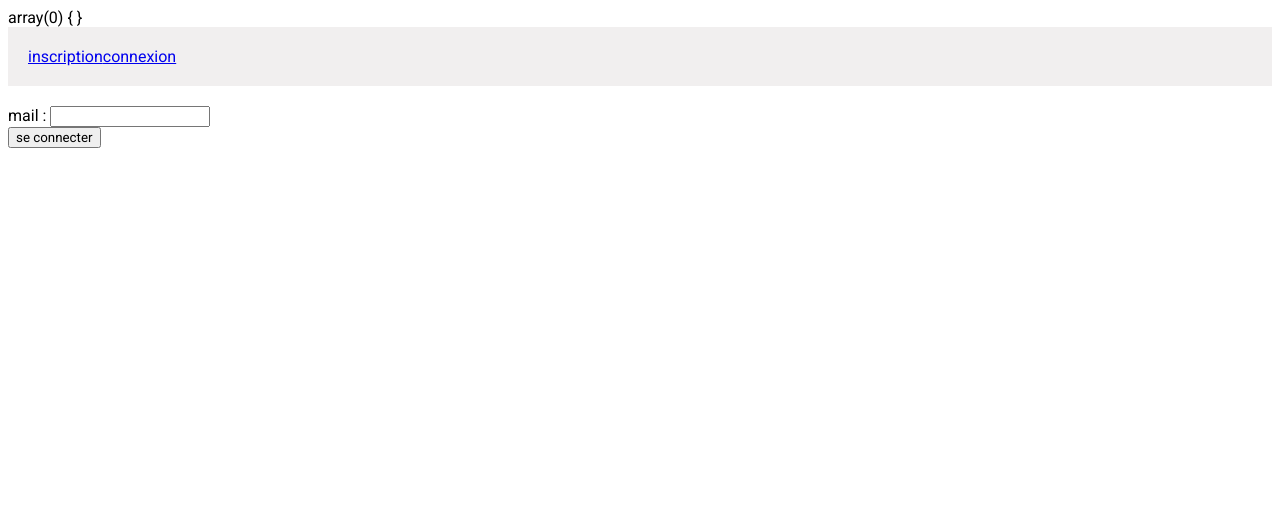
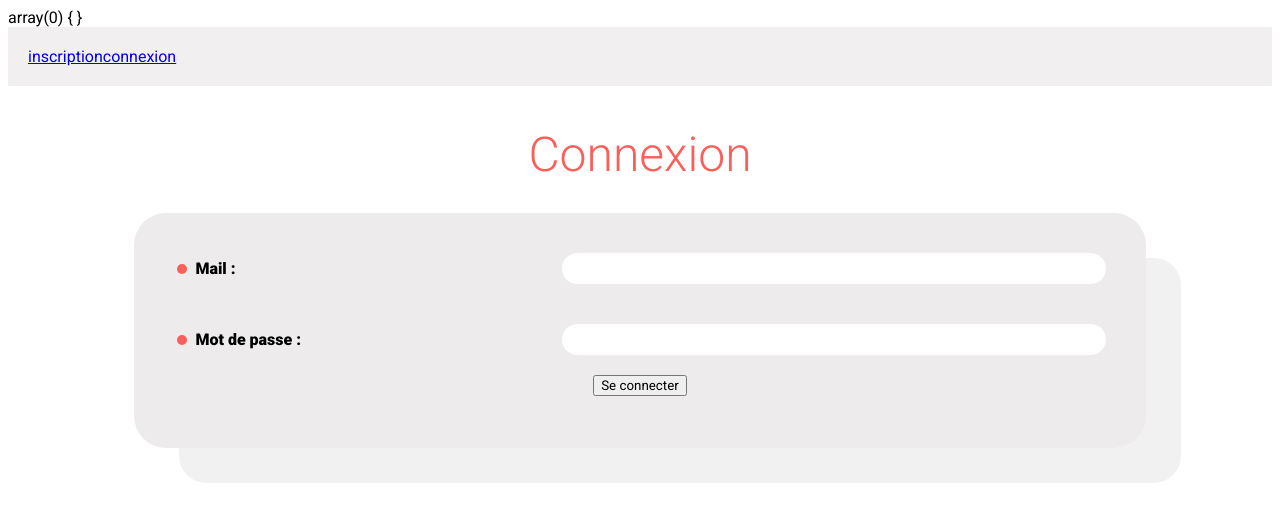
Before and after one commit to alexandre-leroux/social-network, a PHP site: page /pages/connexion.php in a window 1280 px wide. Shown: the top 522 px of the page. Run offline with PHP 8.4, Linux system fonts and the light colour scheme; style sheets or scripts are compiled from the project's sources; some libraries are stand-ins or nearby versions.

Commit message:
connexion ok

```diff
--- a/pages/connexion.php
+++ b/pages/connexion.php
@@ -9,6 +9,7 @@ var_dump($_SESSION);
     <meta charset="UTF-8">
 
     <link rel="stylesheet" href="../style/style.css" />
+    <link rel="stylesheet" href="../style/style_inscription.css">
     <title>social network</title>
 </head>
 
@@ -25,22 +26,25 @@ var_dump($_SESSION);
 
 
 <section class="section_formulaire_inscription">
+    <h1> Connexion </h1>
     <div class="conteneur_form_inscription">
-        <form action="../model/connexion.php" method="POST" >
+        <form method="POST" id="form_connexion">
 
             <div class="form-group">
-                <label for="mail">mail : </label>
-                <input class="input_form_inscription" type="email"  id="mail" name="mail" >
+                <label for="mail">Mail : </label>
+                <input class="input_form_connexion" type="email"  id="mail" name="mail" >
             </div>
 
-            <!-- <div class="form-group">
+            <div class="form-group">
                 <label for="mdp"> Mot de passe : </label>
-                <input class="input_form_inscription" type="password"  id="mdp" name="mdp" >
-            </div> -->
+                <input class="mdp_form_connexion" type="password"  id="mdp" name="mdp" >
+            </div>
 
             <div id="validation_inscription">
-                <input  type="submit" value="se connecter" name="valider">
+                <input  type="submit" value="Se connecter" name="valider">
             </div>
+
+            <p class="message_statut"></p>
 
         </form>
     </div>
@@ -52,6 +56,7 @@ var_dump($_SESSION);
 
 </body>
 <script src="https://ajax.googleapis.com/ajax/libs/jquery/3.5.1/jquery.min.js"></script>
+<script src="../scripts/verif_connexion.js"></script>
 <?php
 if(isset($_SESSION['mail']))
 {?>
--- a/pages/inscription.php
+++ b/pages/inscription.php
@@ -76,6 +76,8 @@ session_start();
                 <input  type="submit" value="VALIDER L'INSCRIPTION" name="valider" id="btn_validate">
             </div>
 
+            <p class="message_statut"></p>
+
             </form>
         </div>
     </section>
--- /dev/null
+++ b/scripts/verif_connexion.js
@@ -0,0 +1,23 @@
+$("#form_connexion").submit(function(e) {
+    e.preventDefault();
+
+    $(".message_statut").empty() ;
+
+    var mail = document.getElementById("mail").value ;
+    var mdp = document.getElementById("mdp").value ;
+
+    console.log("mail" , mail);
+    console.log("mdp" , mdp);
+
+    $.ajax({
+        type: "POST",
+        url: "../scripts_ajax_php/connexion_user.php",
+        data: {mail: mail, mdp: mdp},
+        dataType: "json",
+        success: function (response) {
+            console.log(response)
+            $(".message_statut").append(response.message);
+            setTimeout(function(){ window.location.href = '../index.php';}, 1500);
+        }
+    });
+});
--- a/scripts/verif_inscription.js
+++ b/scripts/verif_inscription.js
@@ -135,6 +135,9 @@ btn_hobbies.addEventListener("click" , function(e){
 
 $("#form_inscription").submit(function(e) {
     e.preventDefault();
+
+    $(".message_statut").empty() ;
+
     var formData = new FormData(this);
     var text_list = document.getElementById("list_hobbies").innerText.trim() ;
     formData.append('hobbies', text_list);
@@ -147,7 +150,7 @@ $("#form_inscription").submit(function(e) {
         datatype: "json",
         success: function (data) {
             var message = JSON.parse(data) ;
-            $("body").append(message.message) ;
+            $(".message_statut").append(message.message) ;
         },
 
         cache: false,
--- a/style/style_inscription.css
+++ b/style/style_inscription.css
@@ -17,6 +17,15 @@
   color: red;
 }
 
+h1 {
+  font-size: 3rem;
+  font-weight: 300;
+  color: #fa5f5a;
+  text-align: center;
+  padding: 20px;
+  margin: 10px 0px;
+}
+
 form {
   background-color: rgba(221, 218, 218, 0.534);
   display: -webkit-box;
@@ -29,7 +38,7 @@ form {
   -webkit-box-align: center;
       -ms-flex-align: center;
           align-items: center;
-  width: 50%;
+  width: 80%;
   margin: auto;
   -webkit-box-pack: center;
       -ms-flex-pack: center;
@@ -55,7 +64,7 @@ form button {
 
 form .form-group {
   padding: 10px;
-  width: 70%;
+  width: 100%;
   display: -webkit-box;
   display: -ms-flexbox;
   display: flex;
@@ -140,15 +149,6 @@ form #btn_validate:hover {
   width: 70%;
 }
 
-#register .section_formulaire_inscription h1 {
-  font-size: 3rem;
-  font-weight: 300;
-  color: #fa5f5a;
-  text-align: center;
-  padding: 20px;
-  margin: 10px 0px;
-}
-
 #register #img {
   width: 30%;
   background-image: url("../img/inscription.jpg");
--- a/style/style_inscription.scss
+++ b/style/style_inscription.scss
@@ -13,13 +13,22 @@
 #condition_mpd {
     color: red ;
 }
+h1{
+    font-size : 3rem ;
+    font-weight: 300;
+    // font-style: italic;
+    color: rgb(250, 95, 90);
+    text-align: center;
+    padding: 20px;
+    margin: 10px 0px;
+}
 
 form{
     background-color: rgba(221, 218, 218, 0.534);
     display: flex;
     flex-direction: column;
     align-items: center;
-    width: 50%;
+    width: 80%;
     margin: auto;
     justify-content: center;
     padding: 20px;
@@ -40,7 +49,7 @@ form{
     }
     .form-group{
         padding: 10px ;
-        width: 70%;
+        width: 100%;
         display: flex;
         justify-content: center;
         align-items: center;
@@ -101,15 +110,6 @@ form{
 #register {
     display: flex;
     .section_formulaire_inscription{
-        h1{
-            font-size : 3rem ;
-            font-weight: 300;
-            // font-style: italic;
-            color: rgb(250, 95, 90);
-            text-align: center;
-            padding: 20px;
-            margin: 10px 0px;
-        }
         width: 70% ;
     }
     #img{
```
Also changed, not shown: model/connexion.php (+13 -7 lines), pages/profil.php (deleted, +0 -30 lines), scripts_ajax_php/connexion_user.php (+35 -5 lines), img/1.jpg, 1 other file.
